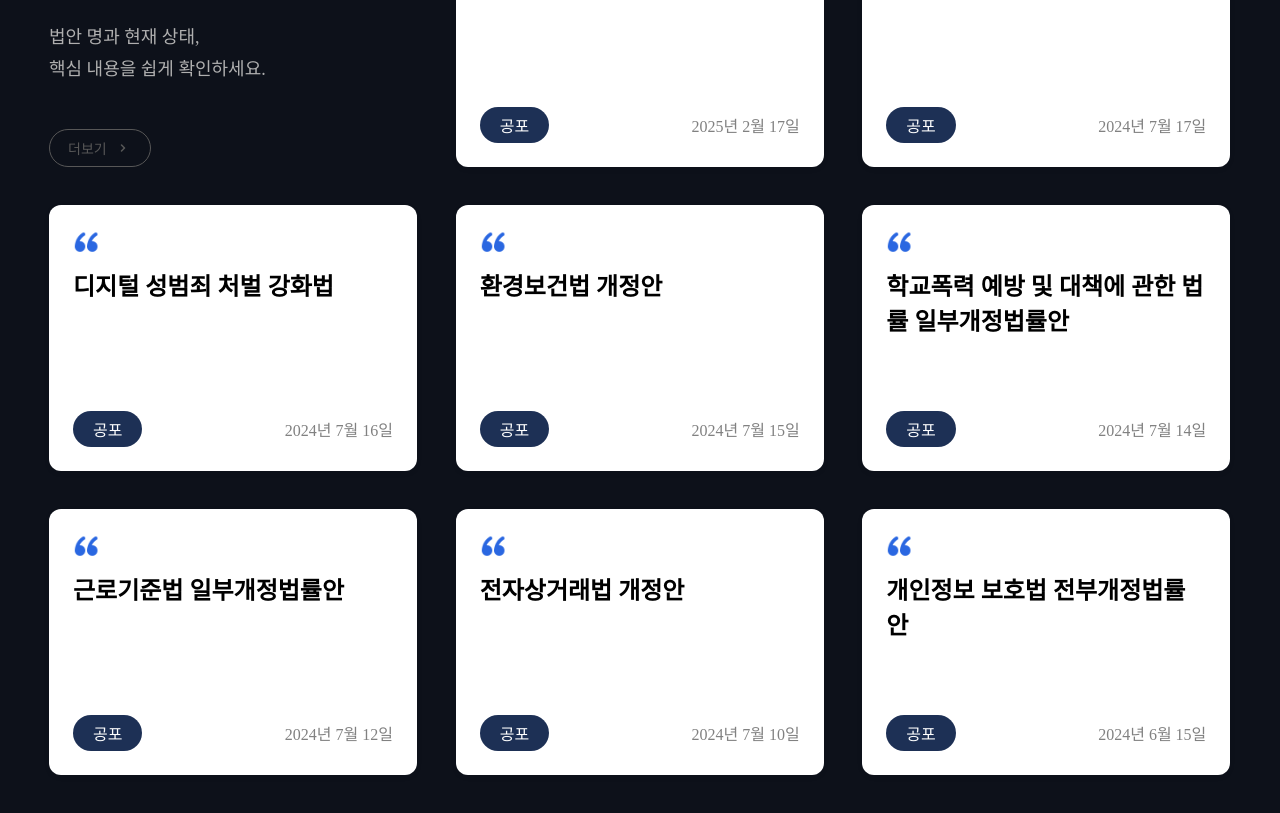
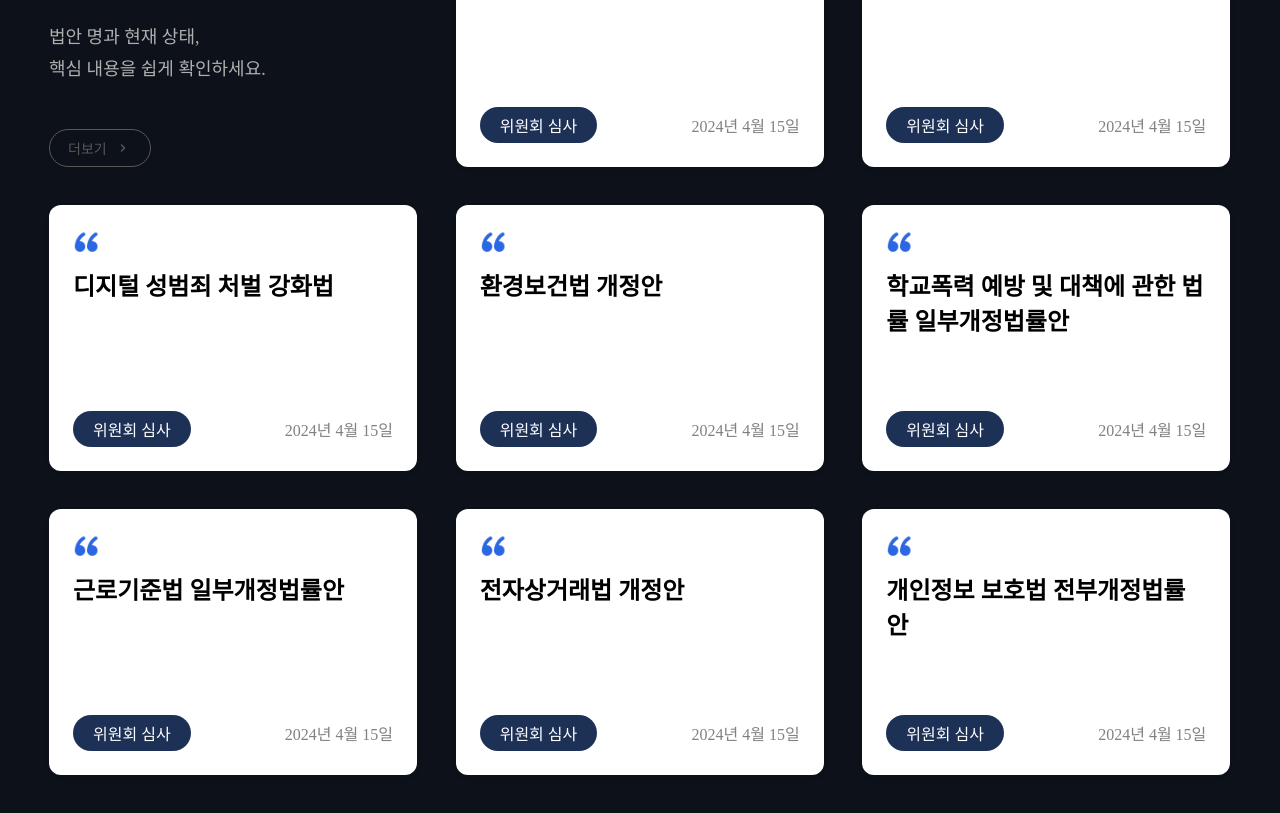
Before and after one commit to 2025-DSM-1/dsm_FE, a React (Vite) app: page /bill/main in a window 1280 px wide. Shown: the part 794-1607 px from the top of the page. Built offline with nearby package versions, Linux system fonts and the light colour scheme.

Commit message:
feat :: 법안 조회

```diff
--- /dev/null
+++ b/src/hooks/formatDate.ts
@@ -0,0 +1,4 @@
+export const formatDate = (dateString: string) => {
+  const date = new Date(dateString);
+  return `${date.getFullYear()}년 ${date.getMonth() + 1}월 ${date.getDate()}일`;
+};
--- a/src/pages/Main/Card.tsx
+++ b/src/pages/Main/Card.tsx
@@ -1,6 +1,8 @@
 import styled from "@emotion/styled";
 import { useState } from "react";
 import Quote from "../../assets/Quote.png";
+import { formatDate } from "../../hooks/formatDate";
+import { useLawDetail } from "../../apis/Law";
 
 interface BillCardProps {
   law: {
@@ -13,16 +15,29 @@ interface BillCardProps {
   };
 }
 
+const data = {
+  lawId: 2,
+  lawTitle: "개인정보 보호법 일부개정법률안",
+  lawSummaryContent: [
+    { summaryElement: "개인정보의 자동 수집 범위를 명확히 정의한다." },
+    { summaryElement: "이용자의 동의 없는 3자 제공 시 법적 제재를 강화한다." },
+    { summaryElement: "개인정보 유출 시 플랫폼의 즉시 신고 의무를 부과한다." }
+  ],
+  lawStatus: "위원회 심사",
+  propositionDate: "2024-04-15",
+  backgroundInfo:
+    "데이터 유출 사고가 빈번히 발생하면서 개인정보 보호에 대한 사회적 요구가 증가하고 있다. 특히 플랫폼 기업의 책임을 강화하자는 요구가 많아 법 개정이 추진되었다.",
+  example:
+    "예를 들어, SNS 기업이 수집한 위치정보를 이용자 동의 없이 광고업체에 제공한 사례가 논란이 되었고, 이를 규제하기 위한 조치이다."
+}
+
 export const BillCard = ({ law }: BillCardProps) => {
+  // const { data } = useLawDetail(lawId);
+
   const [isFront, setIsFront] = useState<boolean>(true);
 
   const handleClick = () => {
     setIsFront(!isFront);
-  };
-
-  const formatDate = (dateString: string) => {
-    const date = new Date(dateString);
-    return `${date.getFullYear()}년 ${date.getMonth() + 1}월 ${date.getDate()}일`;
   };
 
   return (
@@ -34,8 +49,8 @@ export const BillCard = ({ law }: BillCardProps) => {
             <LawTitleText>{law.lawTitle}</LawTitleText>
           </TitleSection>
           <BottomSection>
-            <StatusTag>{law.resolutionResult}</StatusTag>
-            <DateLabel>{formatDate(law.promulgationDate)}</DateLabel>
+            <StatusTag>{data.lawStatus}</StatusTag>
+            <DateLabel>{formatDate(data.propositionDate)}</DateLabel>
           </BottomSection>
         </CardFaceFront>
 
--- a/src/pages/MyPage/Favorites.tsx
+++ b/src/pages/MyPage/Favorites.tsx
@@ -1,16 +1,20 @@
 import styled from "@emotion/styled"
 import { LawTitleCard } from "./LawTitleCard"
+
+const favoriteLaws = [
+  { lawId: 1, lawTitle: "청소년 보호법 일부개정법률안" },
+  { lawId: 2, lawTitle: "개인정보 보호법 전부개정법률안" },
+  { lawId: 3, lawTitle: "전자상거래법 개정안" },
+];
 
 export const Favorites = () => {
   return (
     <Container>
       <Title>회원정보 확인</Title>
       <Content>
-        <LawTitleCard />
-        <LawTitleCard />
-        <LawTitleCard />
-        <LawTitleCard />
-        <LawTitleCard />
+        {favoriteLaws.map((law) => (
+          <LawTitleCard key={law.lawId} lawId={law.lawId} lawTitle={law.lawTitle} />
+        ))}
       </Content>
     </Container>
   )
--- a/src/pages/MyPage/LawTitleCard.tsx
+++ b/src/pages/MyPage/LawTitleCard.tsx
@@ -1,17 +1,42 @@
 import styled from "@emotion/styled";
 import { Quote } from "../../assets";
+import { useLawDetail } from "../../apis/Law";
+import { formatDate } from "../../hooks/formatDate";
 
-export const LawTitleCard = () => {
+interface LawTitleCardProps {
+  lawId: number;
+  lawTitle: string;
+}
+
+const data = {
+  lawId: 2,
+  lawTitle: "개인정보 보호법 일부개정법률안",
+  lawSummaryContent: [
+    { summaryElement: "개인정보의 자동 수집 범위를 명확히 정의한다." },
+    { summaryElement: "이용자의 동의 없는 3자 제공 시 법적 제재를 강화한다." },
+    { summaryElement: "개인정보 유출 시 플랫폼의 즉시 신고 의무를 부과한다." }
+  ],
+  lawStatus: "위원회 심사",
+  propositionDate: "2024-04-15",
+  backgroundInfo:
+    "데이터 유출 사고가 빈번히 발생하면서 개인정보 보호에 대한 사회적 요구가 증가하고 있다. 특히 플랫폼 기업의 책임을 강화하자는 요구가 많아 법 개정이 추진되었다.",
+  example:
+    "예를 들어, SNS 기업이 수집한 위치정보를 이용자 동의 없이 광고업체에 제공한 사례가 논란이 되었고, 이를 규제하기 위한 조치이다."
+}
+
+export const LawTitleCard = ({ lawId, lawTitle }: LawTitleCardProps) => {
+  // const { data } = useLawDetail(lawId);
+
   return (
     <CardContainer>
       <CardWrapper>
         <TitleSection>
           <QuoteIcon src={Quote} alt="Quote" />
-          <LawTitleText>방송 3법 개정안</LawTitleText>
+          <LawTitleText>{lawTitle}</LawTitleText>
         </TitleSection>
         <BottomSection>
-          <StatusTag>시행</StatusTag>
-          <DateLabel>2025년 7월 11일</DateLabel>
+          <StatusTag>{data.lawStatus}</StatusTag>
+          <DateLabel>{formatDate(data.propositionDate)}</DateLabel>
         </BottomSection>
       </CardWrapper>
 
```
Also changed, not shown: src/apis/Law.ts (+13 -2 lines).
